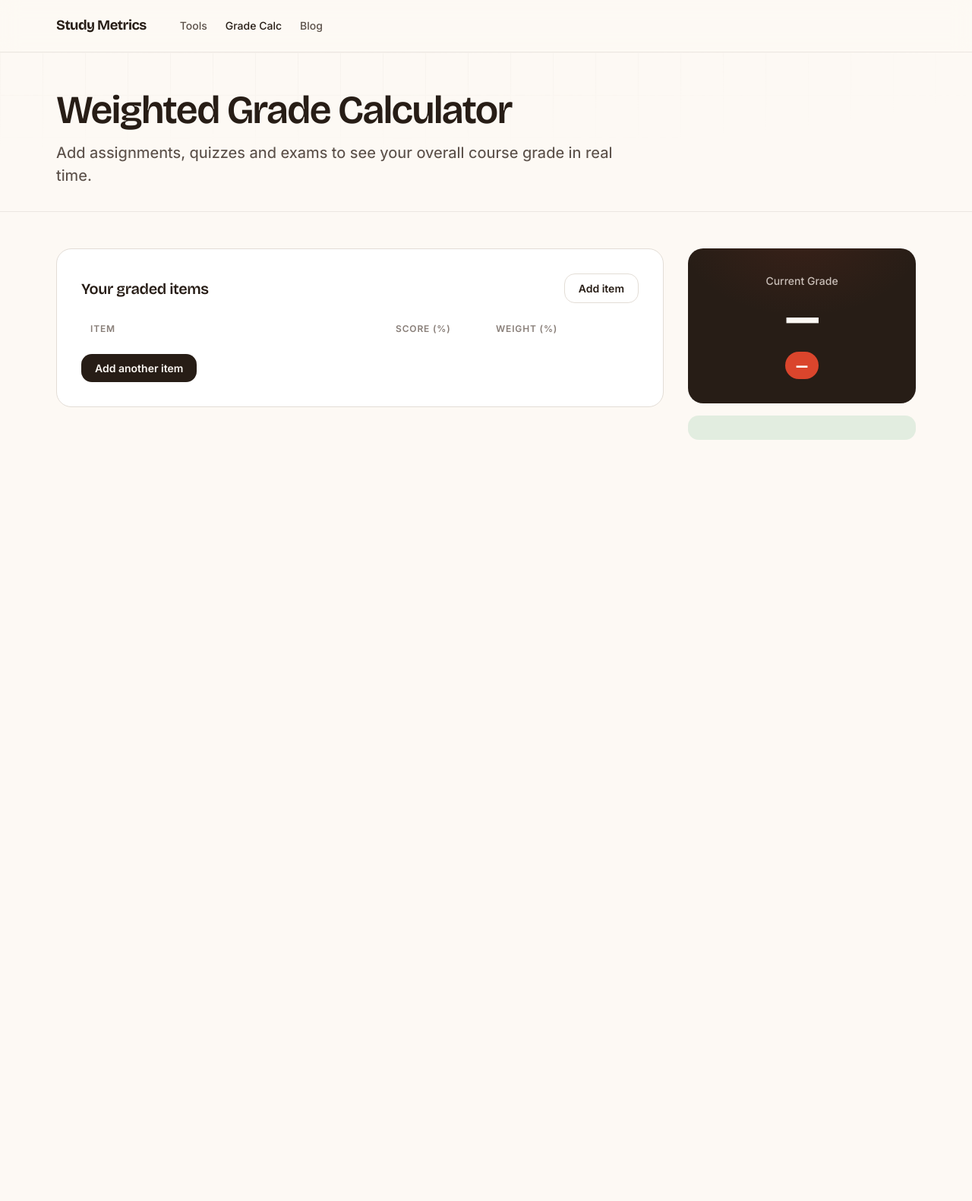
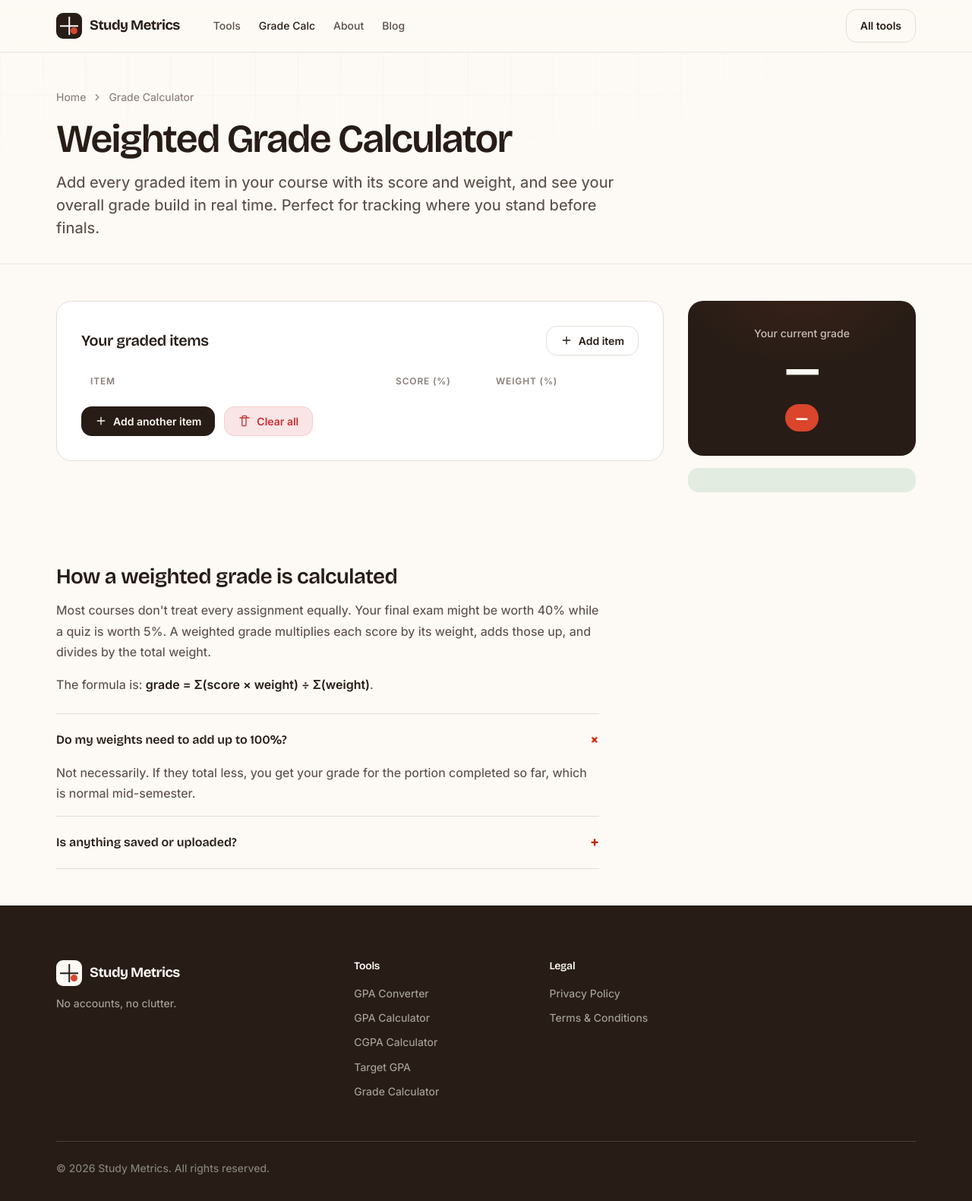
Before and after one commit to qazianwaar1996-prog/study-metrics, a plain HTML site: page grade-calculator.html in a window 1280 px wide. Shown: the whole page at 76% size. Before the commit the page ends 800 px from the top, so only its background shows below. Drawn offline with nearby package versions, Linux system fonts and the light colour scheme.

Commit message:
Update grade-calculator.html

```diff
--- a/grade-calculator.html
+++ b/grade-calculator.html
@@ -4,45 +4,66 @@
 <meta charset="UTF-8">
 <meta name="viewport" content="width=device-width, initial-scale=1.0">
 <title>Grade Calculator — Study Metrics</title>
-<link rel="stylesheet" href="css/style.css">
+<meta name="description" content="Free weighted grade calculator. Add each assignment, quiz and exam with its score and weight to see your current overall course grade instantly. No signup.">
+<link rel="canonical" href="https://studymetrics.app/grade-calculator.html">
+<link rel="icon" type="image/svg+xml" href="images/favicon.svg">
+<link rel="icon" type="image/png" href="images/favicon.png">
+<link rel="apple-touch-icon" href="images/favicon.png">
+<meta property="og:type" content="website">
+<meta property="og:site_name" content="Study Metrics">
+<meta property="og:title" content="Grade Calculator — Study Metrics">
+<meta property="og:description" content="Weighted grade calculator. Add assignments and weights, see your course grade.">
+<meta property="og:url" content="https://studymetrics.app/grade-calculator.html">
+<meta property="og:image" content="images/og-image.png">
+<meta name="twitter:card" content="summary_large_image">
+<meta name="twitter:title" content="Grade Calculator — Study Metrics">
+<meta name="twitter:description" content="Weighted course grade calculator. Free.">
+<meta name="twitter:image" content="images/og-image.png">
+<script type="application/ld+json">
+{"@context":"https://schema.org","@type":"BreadcrumbList","itemListElement":[{"@type":"ListItem","position":1,"name":"Home","item":"https://studymetrics.app/"},{"@type":"ListItem","position":2,"name":"Grade Calculator","item":"https://studymetrics.app/grade-calculator.html"}]}
+</script>
+<script type="application/ld+json">
+{"@context":"https://schema.org","@type":"FAQPage","mainEntity":[{"@type":"Question","name":"Do my weights need to add up to 100%?","acceptedAnswer":{"@type":"Answer","text":"Not necessarily. If they total 100%, you get your full course grade. If they total less, you get your grade for the portion completed so far."}},{"@type":"Question","name":"What's the difference between this and the final grade calculator?","acceptedAnswer":{"@type":"Answer","text":"This tool computes your current standing from all your items. The Final Grade Calculator works backwards."}},{"@type":"Question","name":"Is anything saved?","acceptedAnswer":{"@type":"Answer","text":"No. Everything runs locally in your browser."}}]}
+</script>
 <link rel="preconnect" href="https://fonts.googleapis.com">
 <link rel="preconnect" href="https://fonts.gstatic.com" crossorigin>
 <link href="https://fonts.googleapis.com/css2?family=Bricolage+Grotesque:opsz,wght@12..96,500;12..96,600;12..96,700&family=Inter:wght@400;450;500;600&display=swap" rel="stylesheet">
+<link rel="stylesheet" href="css/style.css">
 </head>
 <body>
 <header class="site-head">
   <div class="wrap nav">
-    <a href="index.html" class="logo">Study&nbsp;Metrics</a>
-    <nav class="nav-links"><a href="index.html#tools">Tools</a><a href="grade-calculator.html" class="on">Grade Calc</a><a href="blog.html">Blog</a></nav>
-    <div class="nav-cta"><button class="menu-toggle" id="menuToggle">Menu</button></div>
+    <a href="index.html" class="logo"><span class="logo-mark"><span class="logo-dot"></span></span>Study&nbsp;Metrics</a>
+    <nav class="nav-links"><a href="index.html#tools">Tools</a><a href="grade-calculator.html" class="on">Grade Calc</a><a href="about.html">About</a><a href="blog.html">Blog</a></nav>
+    <div class="nav-cta"><a href="index.html#tools" class="btn btn-ghost">All tools</a><button class="menu-toggle" id="menuToggle" aria-label="Menu"><svg viewBox="0 0 24 24" fill="none" stroke="currentColor" stroke-width="2" stroke-linecap="round"><path d="M4 6h16M4 12h16M4 18h16"/></svg></button></div>
   </div>
 </header>
-
 <section class="tool-head">
   <div class="grid-bg"></div>
   <div class="wrap">
+    <div class="crumb"><a href="index.html">Home</a><svg viewBox="0 0 24 24" fill="none" stroke="currentColor" stroke-width="2" stroke-linecap="round"><path d="m9 18 6-6-6-6"/></svg><span>Grade Calculator</span></div>
     <h1>Weighted Grade Calculator</h1>
-    <p>Add assignments, quizzes and exams to see your overall course grade in real time.</p>
+    <p>Add every graded item in your course with its score and weight, and see your overall grade build in real time. Perfect for tracking where you stand before finals.</p>
   </div>
 </section>
-
 <div class="wrap">
   <div class="tool-layout">
     <div class="calc-main">
       <div class="panel">
-        <div class="panel-head"><h2>Your graded items</h2><button class="btn btn-ghost" id="addRow">Add item</button></div>
+        <div class="panel-head"><h2>Your graded items</h2><button class="btn btn-ghost" id="addRow"><svg viewBox="0 0 24 24" fill="none" stroke="currentColor" stroke-width="2" stroke-linecap="round"><path d="M12 5v14M5 12h14"/></svg>Add item</button></div>
         <div class="rows-weight">
           <div class="rows-head"><span>Item</span><span>Score (%)</span><span>Weight (%)</span><span></span></div>
           <div id="rows"></div>
         </div>
         <div class="calc-actions">
-          <button class="btn btn-primary" id="addRow2">Add another item</button>
+          <button class="btn btn-primary" id="addRow2"><svg viewBox="0 0 24 24" fill="none" stroke="currentColor" stroke-width="2" stroke-linecap="round"><path d="M12 5v14M5 12h14"/></svg>Add another item</button>
+          <button class="btn btn-danger" id="clearAll"><svg viewBox="0 0 24 24" fill="none" stroke="currentColor" stroke-width="2" stroke-linecap="round"><path d="M3 6h18M8 6V4a2 2 0 0 1 2-2h4a2 2 0 0 1 2 2v2m-9 0v14a2 2 0 0 0 2 2h4a2 2 0 0 0 2-2V6"/></svg>Clear all</button>
         </div>
       </div>
     </div>
     <div class="result-rail">
       <div class="grade-hero">
-        <div class="label">Current Grade</div>
+        <div class="label">Your current grade</div>
         <div class="grade-big tnum" id="gradeOut">—</div>
         <div class="grade-letter" id="gradeLetter">—</div>
       </div>
@@ -50,7 +71,27 @@
     </div>
   </div>
 </div>
-
+<div class="wrap">
+  <div class="prose">
+    <h2>How a weighted grade is calculated</h2>
+    <p>Most courses don't treat every assignment equally. Your final exam might be worth 40% while a quiz is worth 5%. A weighted grade multiplies each score by its weight, adds those up, and divides by the total weight.</p>
+    <p>The formula is: <strong>grade = Σ(score × weight) ÷ Σ(weight)</strong>.</p>
+    <div class="faq">
+      <details open><summary>Do my weights need to add up to 100%?</summary><p>Not necessarily. If they total less, you get your grade for the portion completed so far, which is normal mid-semester.</p></details>
+      <details><summary>Is anything saved or uploaded?</summary><p>No. Everything runs locally in your browser and your grades never leave your device.</p></details>
+    </div>
+  </div>
+</div>
+<footer class="foot">
+  <div class="wrap">
+    <div class="foot-grid">
+      <div class="foot-brand"><a href="index.html" class="logo"><span class="logo-mark"><span class="logo-dot"></span></span>Study&nbsp;Metrics</a><p>No accounts, no clutter.</p></div>
+      <div class="foot-col"><h4>Tools</h4><a href="gpa-converter.html">GPA Converter</a><a href="gpa.html">GPA Calculator</a><a href="cgpa.html">CGPA Calculator</a><a href="target-gpa.html">Target GPA</a><a href="grade-calculator.html">Grade Calculator</a></div>
+      <div class="foot-col"><h4>Legal</h4><a href="privacy-policy.html">Privacy Policy</a><a href="terms-and-conditions.html">Terms & Conditions</a></div>
+    </div>
+    <div class="foot-bottom"><span>© 2026 Study Metrics. All rights reserved.</span></div>
+  </div>
+</footer>
 <script src="js/script.js"></script>
 <script src="js/grade-calculator.js"></script>
 </body>
```
